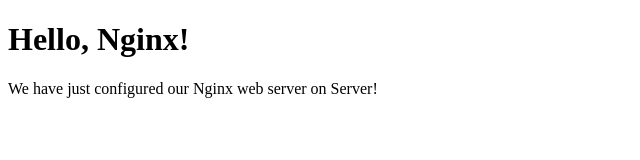
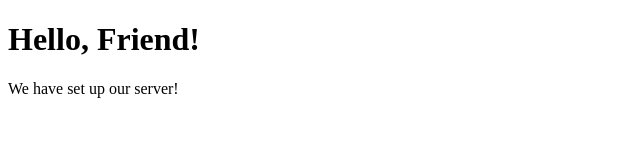
Before and after one commit to AssaToolex/ssh-server-on-cloud-heroku, a plain HTML site: page var-www-html/tutorial/index.html in a window 1280 px wide. Shown: the whole page, without its empty margins (0-640 px from the left). Drawn offline with Linux system fonts and the light colour scheme.

Commit message:
refactoring web

```diff
--- a/var-www-html/tutorial/index.html
+++ b/var-www-html/tutorial/index.html
@@ -2,10 +2,10 @@
 <html>
 <head>
     <meta charset="utf-8">
-    <title>Hello, Nginx!</title>
+    <title>Hello, Friend!</title>
 </head>
 <body>
-    <h1>Hello, Nginx!</h1>
-    <p>We have just configured our Nginx web server on Server!</p>
+    <h1>Hello, Friend!</h1>
+    <p>We have set up our server!</p>
 </body>
 </html>
```
Also changed, not shown: conf/favicon.ico (added), conf/robots.txt (added), 3 other files.
